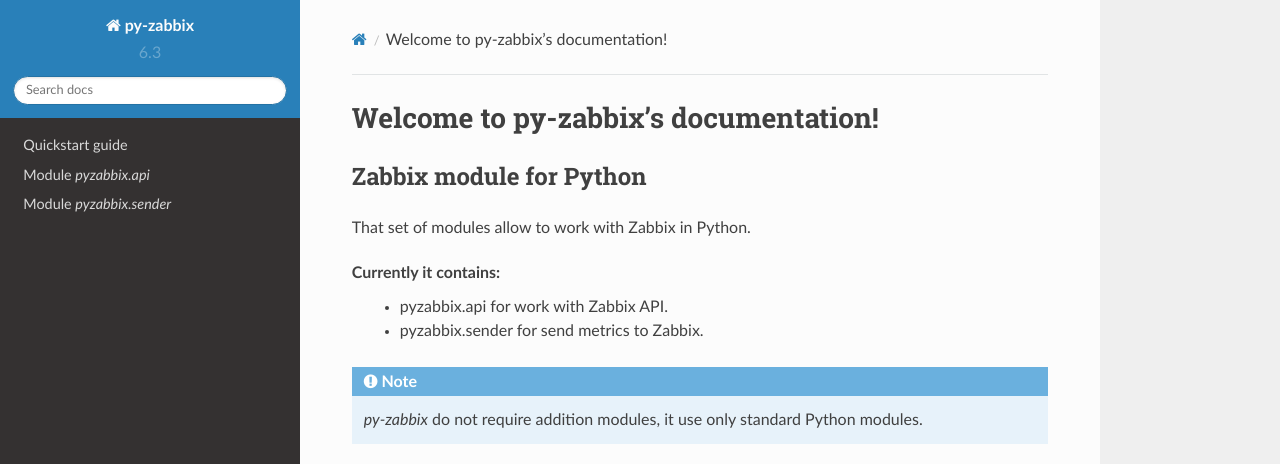
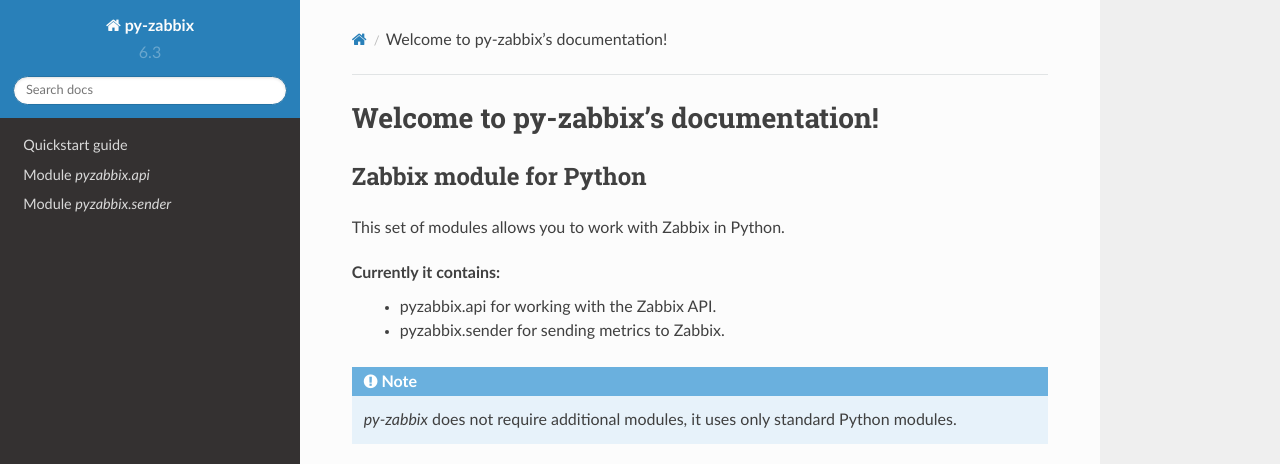
Before and after one commit to adubkov/py-zabbix, a Sphinx documentation site: the page built from docs/source/index.rst, in a window 1280 px wide, cut to the strip 0-464 px from the top of the page. Built offline with Sphinx 7.4.7 and the Read the Docs theme 2.0.0, drawn with Linux system fonts in a browser that asks for light colours.

Commit message:
Update index.rst
Grammar.

```diff
--- a/docs/source/index.rst
+++ b/docs/source/index.rst
@@ -11,13 +11,13 @@
 ========================
 
 
-That set of modules allow to work with Zabbix in Python.
+This set of modules allows you to work with Zabbix in Python.
 
 Currently it contains:
-    * :ref:`pyzabbix.api<zabbix.api>` for work with Zabbix API.
-    * :ref:`pyzabbix.sender<zabbix.sender>` for send metrics to Zabbix.
+    * :ref:`pyzabbix.api<zabbix.api>` for working with the Zabbix API.
+    * :ref:`pyzabbix.sender<zabbix.sender>` for sending metrics to Zabbix.
 
-.. note:: `py-zabbix` do not require addition modules, it use only standard
+.. note:: `py-zabbix` does not require additional modules, it uses only standard
     Python modules.
 
 .. toctree::
```
